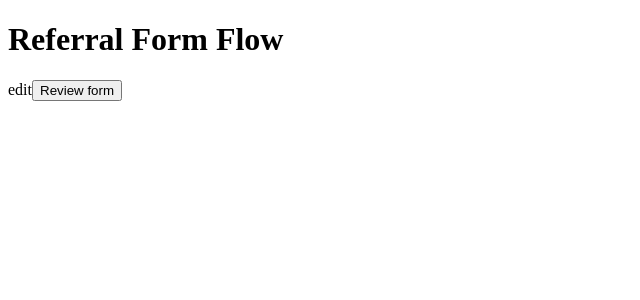
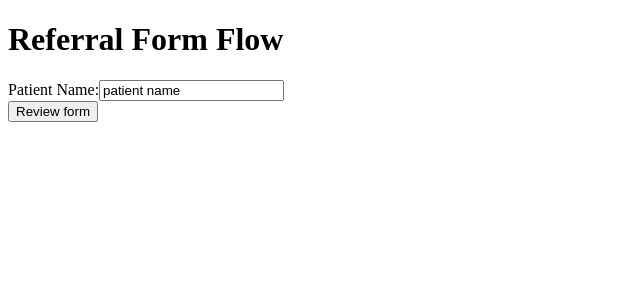
Before and after one commit to nickzylstra/eSignIntegration, a React app: page /edit in a window 1280 px wide. Shown: the top 300 px of the page, without its empty margins (0-640 px from the left). Built offline with nearby package versions, Linux system fonts and the light colour scheme; no server answers.

Commit message:
Add patient field filling to client

```diff
--- a/client/App.jsx
+++ b/client/App.jsx
@@ -2,6 +2,7 @@ import React, { Component } from 'react';
 import { Route, withRouter } from 'react-router-dom';
 import axios from 'axios';
 import FormSelect from './components/FormSelect.jsx';
+import FormEdit from './components/FormEdit.jsx';
 
 const host = 'http://localhost:3000';
 
@@ -16,10 +17,12 @@ class App extends Component {
       isLoading: true,
       formId: '',
       signer: {},
+      formFieldsEntries: [],
     };
 
+    this.handleRouteChange = this.handleRouteChange.bind(this);
     this.handleFormSelect = this.handleFormSelect.bind(this);
-    this.handleRouteChange = this.handleRouteChange.bind(this);
+    this.handleFormEdit = this.handleFormEdit.bind(this);
     this.handleFormSubmit = this.handleFormSubmit.bind(this);
   }
 
@@ -66,8 +69,14 @@ class App extends Component {
     });
   }
 
+  handleFormEdit(formFieldsEntries) {
+    this.setState({ formFieldsEntries }, () => {
+      this.handleRouteChange('/review');
+    });
+  }
+
   async handleFormSubmit() {
-    const { formId, signer } = this.state;
+    const { formId, signer, formFieldsEntries } = this.state;
     const { name, emails } = signer;
     try {
       const res = await axios({
@@ -77,7 +86,7 @@ class App extends Component {
           formId,
           signerName: name,
           signerEmail: emails[0],
-          options: {},
+          formFieldsEntries,
         },
       });
       console.log(res);
@@ -108,10 +117,9 @@ class App extends Component {
             )}
         </Route>
         <Route path="/edit">
-          edit
-          <button type="button" onClick={() => this.handleRouteChange('/review')}>
-            Review form
-          </button>
+          <FormEdit
+            handleFormEdit={this.handleFormEdit}
+          />
         </Route>
         <Route path="/review">
           review
--- /dev/null
+++ b/client/components/FormEdit.jsx
@@ -0,0 +1,28 @@
+import React, { useState } from 'react';
+
+const FormEdit = (props) => {
+  const { handleFormEdit } = props;
+
+  const defaultPatientName = 'patient name';
+  const [patientName, setPatientName] = useState(defaultPatientName);
+  return (
+    <form onSubmit={(e) => {
+      e.preventDefault();
+      handleFormEdit([
+        ['patient_name', patientName],
+      ]);
+    }}
+    >
+      Patient Name:
+      <input
+        type="text"
+        value={patientName}
+        onChange={(e) => setPatientName(e.target.value)}
+      />
+      <br />
+      <input type="submit" value="Review form" />
+    </form>
+  );
+};
+
+export default FormEdit;
```
